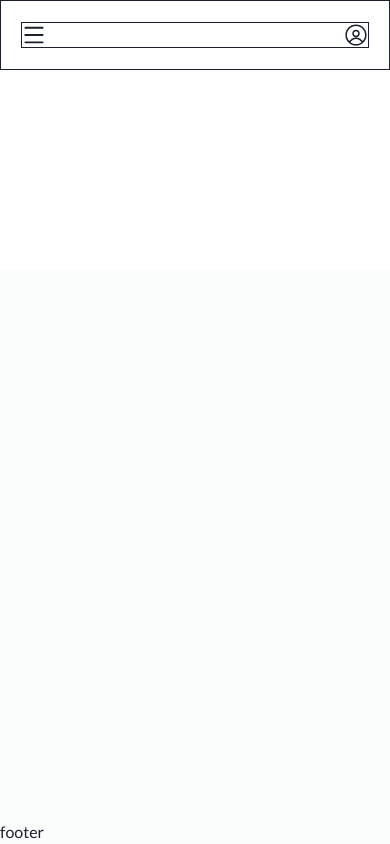
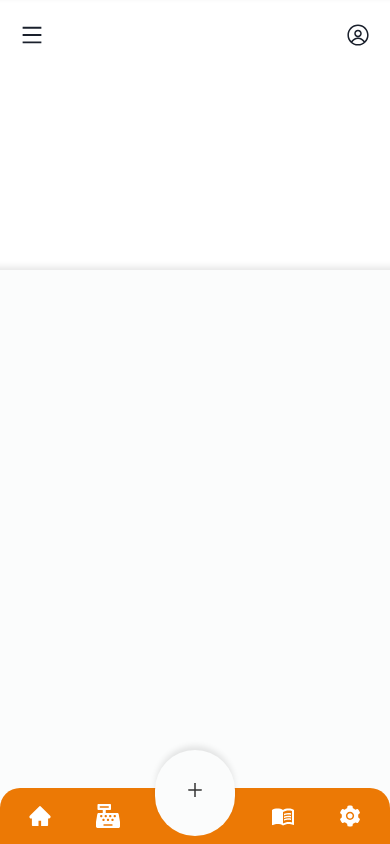
Before and after one commit to Taimoorkhan1122/restaurantPOS, a Next.js app: page / in a window 390 px wide. Built offline with nearby package versions, Linux system fonts and the light colour scheme.

Commit message:
mobile nav added

```diff
--- a/components/Header.tsx
+++ b/components/Header.tsx
@@ -4,7 +4,7 @@ import {RxAvatar} from 'react-icons/rx'
 
 const Header = () => {
   return (
-        <Flex width="full" justifyContent='space-between' margin="20px" border="1px">
+        <Flex width="full" justifyContent='space-between' margin="20px">
             <Box>
                 <AiOutlineMenu size="24px" />
             </Box>
--- a/components/Layout.tsx
+++ b/components/Layout.tsx
@@ -1,18 +1,35 @@
 import { Box } from "@chakra-ui/layout";
 import React, { FC, ReactNode } from "react";
 import Header from "./Header";
+import MobileNav from "./MobileNav";
 
-const Layout: FC<{children: ReactNode}> = ({ children }) => {
+const Layout: FC<{ children: ReactNode }> = ({ children }) => {
     return (
         <Box width="full" height="100vh">
-      <Box position="absolute" display='flex' alignItems="center" width="full" height="70px" top="0" left="0" border="1px">
+            <Box
+                position="absolute"
+                display="flex"
+                alignItems="center"
+                width="full"
+                height="70px"
+                top="0"
+                left="0"
+            >
                 <Header />
             </Box>
-      <Box marginBottom="10px">
-        {children}
-      </Box>
-      <Box position="absolute" left="0" bottom="0">
-        footer
+            <Box marginBottom="10px">{children}</Box>
+            <Box
+                position="absolute"
+                display="flex"
+                alignItems="center"
+                left="0"
+                bottom="0"
+                width="full"
+                borderTopRadius="20px"
+                height="56px"
+                bg="brand.main"
+            >
+                <MobileNav />
             </Box>
         </Box>
     );
--- /dev/null
+++ b/components/MobileNav.tsx
@@ -0,0 +1,53 @@
+import { Box, Flex, IconButton, Text } from "@chakra-ui/react";
+import { AiFillSetting, AiFillHome, AiOutlinePlus } from "react-icons/ai";
+import { MdMenuBook } from "react-icons/md";
+import { FaCashRegister } from "react-icons/fa";
+
+const MobileNav = () => (
+    <Flex
+        position="relative"
+        as="nav"
+        mx="20px"
+        color="white"
+        width="full"
+        justifyContent="space-between"
+    >
+        <Box>
+            <IconButton aria-label="Home" icon={<AiFillHome size="24px" />} color="white" variant="ghost" />
+        </Box>
+        <Box>
+            <IconButton
+                aria-label="Orders"
+                icon={<FaCashRegister  size="24px" />}
+                color="white"
+                variant="ghost"
+            />
+        </Box>
+
+        {/* create button */}
+        <Box mt="-46px" bg="brand.white" shadow="boxShadow" borderRadius="100px" padding="20px">
+            <IconButton
+                aria-label="Create"
+                icon={<AiOutlinePlus size="20px" />}
+                color="brand.dark"
+                _hover={{ background: "blue", outline: "none" }}
+                variant="ghost"
+                borderRadius="100px"
+            />
+        </Box>
+
+        <Box>
+            <IconButton aria-label="Menu" icon={<MdMenuBook size="24px" />} color="white" variant="ghost" />
+        </Box>
+        <Box>
+            <IconButton
+                aria-label="Settings"
+                icon={<AiFillSetting size="24px" />}
+                color="white"
+                variant="ghost"
+            />
+        </Box>
+    </Flex>
+);
+
+export default MobileNav;
--- a/pages/_app.tsx
+++ b/pages/_app.tsx
@@ -34,7 +34,8 @@ const baseTheme = {
         "444xl": "30px",
     },
     shadows : {
-        innerShadow: `box-shadow: 0px -3px 7px 0px hsba(0, 0%, 0%, 0.1) inset`,
+        innerShadow: `0px -3px 7px 0px rgba(0, 0, 0, 0.1) inset;`,
+        boxShadow: `0px -5px 6px -1px rgba(0, 0, 0, 0.1);`,
     }
 };
 
--- a/pages/index.tsx
+++ b/pages/index.tsx
@@ -19,8 +19,9 @@ export default function Home() {
             <main>
                 {/* top container */}
                 <Layout>
-                    <Box minWidth="450px" shadow="innerShadow" minHeight="100vh">
+                    <Box minWidth="450px" minHeight="100vh">
                         <Container
+                            shadow="innerShadow"
                             display="flex"
                             width="full"
                             height="270px"
```
Lines whose indentation alone changed are shown as unchanged.
